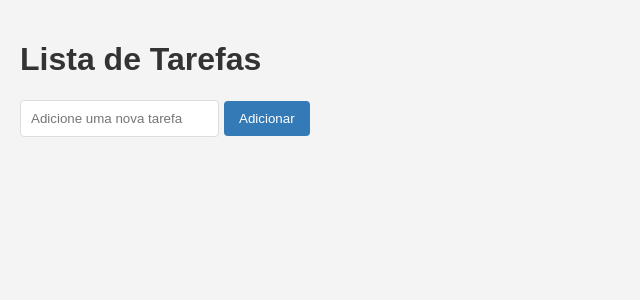
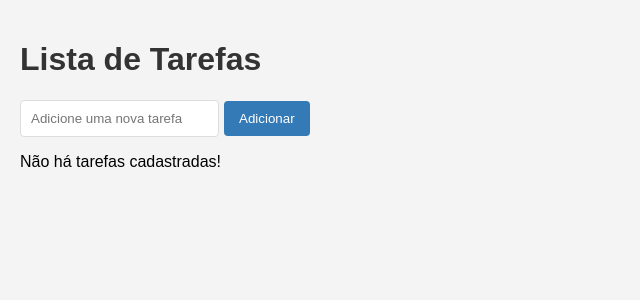
Before and after one commit to albeneto-git/app-todo-list, a React (Vite) app: page / in a window 1280 px wide. Shown: the top 300 px of the page, without its empty margins (0-640 px from the left). Built offline with nearby package versions, Linux system fonts and the light colour scheme.

Commit message:
Display message when no tasks are available
Add message for empty task list

```diff
--- a/src/components/TaskList.jsx
+++ b/src/components/TaskList.jsx
@@ -1,6 +1,9 @@
 import Task from "./Task"
 
 const TaskList = ({tasks, onDeleteTask, onToggleTaskDone}) => {
+    if(tasks.length === 0){
+        return <p>Não há tarefas cadastradas!</p>
+    }
     return (
         <ul>
             {tasks.map((task) => (
```
